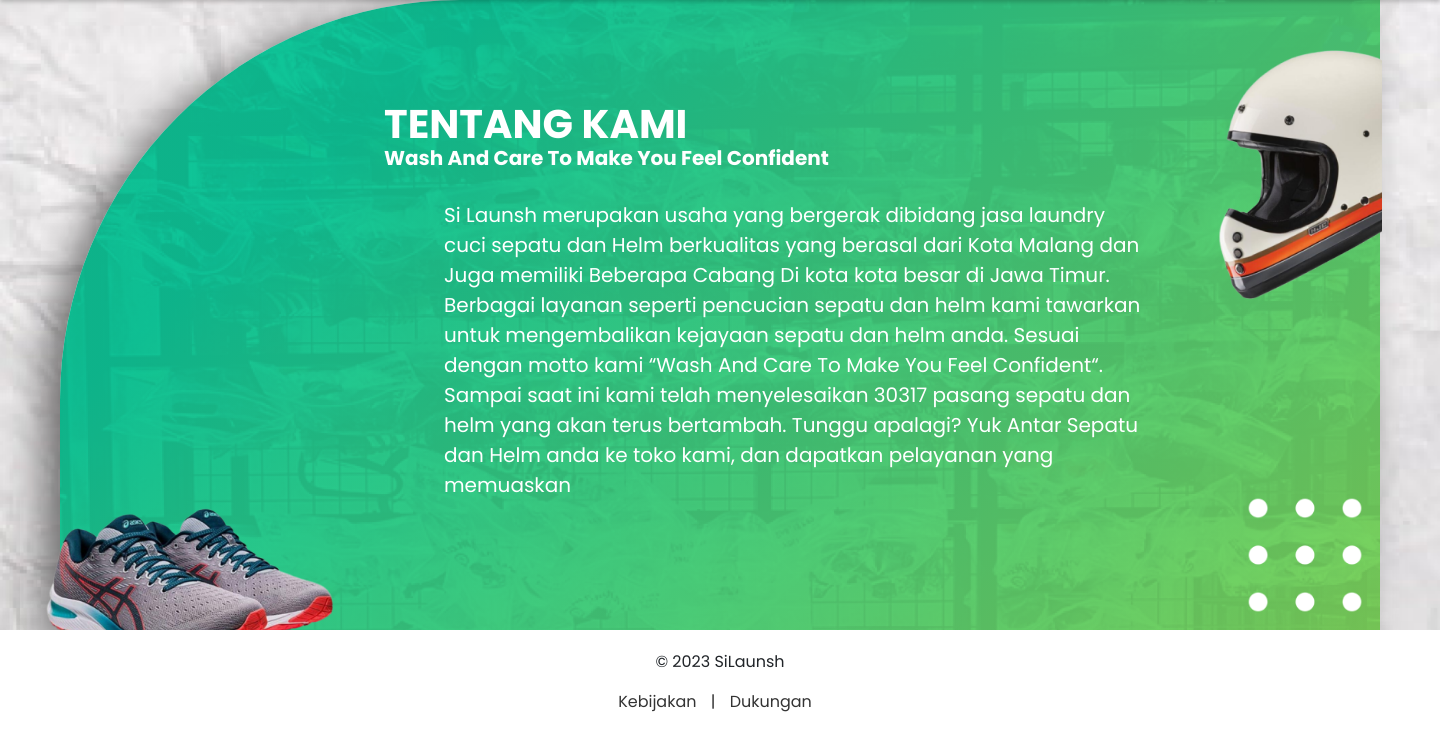
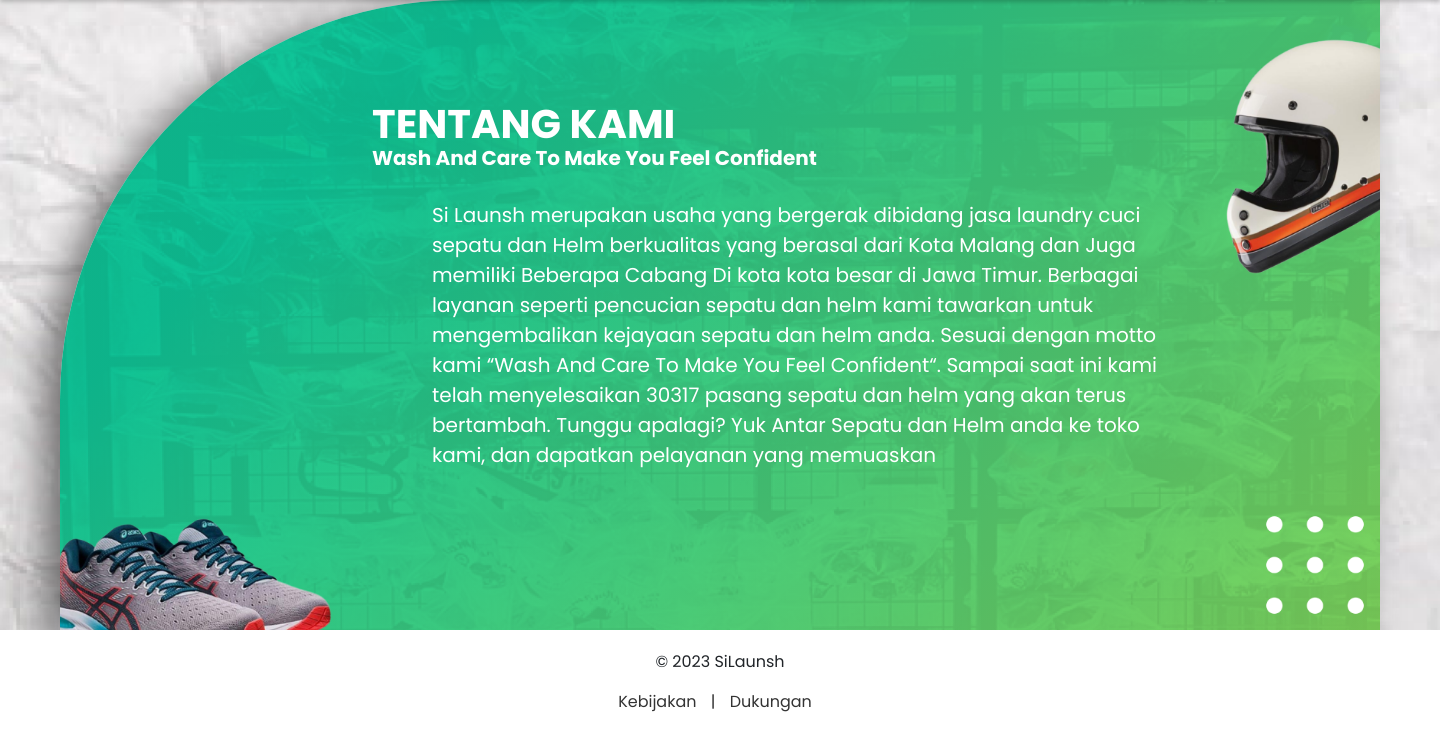
Before and after one commit to RizqiZamzamiJamil/Cuci_Sepatu_Si_Launsh, a CodeIgniter 4 app: template app/Views/pages/about.php in a window 1440 px wide. Shown: the part 66-800 px from the top of the page. Run offline with PHP 8.4 and a stand-in for CodeIgniter, Linux system fonts and the light colour scheme; the template is opened without the code that fills it, so the values that code supplies are empty; some libraries are stand-ins or nearby versions.

Commit message:
perubahan-test responsive (tentang)

```diff
--- a/app/Views/layout/template.php
+++ b/app/Views/layout/template.php
@@ -27,7 +27,7 @@
   <script src="https://cdn.jsdelivr.net/npm/bootstrap@5.3.0-alpha3/dist/js/bootstrap.bundle.min.js" integrity="sha384-ENjdO4Dr2bkBIFxQpeoTz1HIcje39Wm4jDKdf19U8gI4ddQ3GYNS7NTKfAdVQSZe" crossorigin="anonymous"></script>
 </body>
 
-<footer data-aos="fade-up" data-aos-delay="150">
+<footer>
   <div class="footer-content">
     <p>&copy; 2023 SiLaunsh</p>
     <div class="footer-links">
--- a/app/Views/pages/about.php
+++ b/app/Views/pages/about.php
@@ -3,6 +3,7 @@
 <?= $this->section('content'); ?>
 <style>
     .tentang-kami .container {
+        position: relative;
         background: linear-gradient(136.6deg, #0FC598 21.76%, #BFDB38 146.07%),
             url(/img/tentang-bg1.png);
         background-blend-mode: multiply;
@@ -15,90 +16,263 @@
         overflow: hidden;
     }
 
-    .image-container {
+    .image-wrapper img {
         position: absolute;
-        width: 1320px;
-        height: 630px;
-
     }
 
-    .image-container img {
-        position: absolute;
-        height: auto;
-        max-width: 100%;
-        margin-left: auto;
-        margin-right: auto;
-        top: 0;
-        left: 0;
+    .tentang {
+        position: relative;
+        max-width: 790px;
+        width: 100%;
+        margin-left: 300px;
+        color: white;
     }
 
-    .row {
-        position: relative;
-        width: 790px;
-        color: white;
-        margin-left: 300px;
-    }
-
-    .row h1 {
+    .tentang h1 {
+        font-size: 40px;
         margin-top: 100px;
     }
 
-    .row h3 {
+    .tentang h2 {
         font-size: 20px;
         margin-top: -10px;
     }
 
-    .row h2 {
-        font-family: 'Poppins', sans-serif;
-        font-size: 52px;
-        font-weight: 700px;
-        width: 614px;
-        margin-left: auto;
-        margin-right: auto;
-        margin-bottom: 10px;
-    }
-
-    .row p {
+    .tentang p {
         margin-left: 60px;
         margin-top: 30px;
         font-size: 20px;
-        font-weight: 400;
     }
 
     #helm {
-        width: 190px;
-        /*         height: 280px; */
-        margin-top: 40px;
-        margin-left: 1120px;
+        top: 30px;
+        right: 0;
+        height: 250px;
+
     }
 
     #sepatu {
-        width: 350px;
-        margin-left: -50px;
-        margin-top: 470px;
+        height: 230px;
+        bottom: -80px;
+        left: -40px;
     }
 
     #bulatan {
-        width: 150px;
-        margin-top: 480px;
-        margin-left: 1158px;
+        bottom: 0;
+        right: 0;
+        height: 130px;
+    }
+
+    @media (max-width: 1399px) {
+        .tentang-kami .container {
+            border-radius: 380px 0px 0px 0px;
+        }
+
+        .tentang {
+            max-width: 790px;
+            width: 60%;
+            margin-left: 280px;
+            /* -20 */
+        }
+
+        .tentang h1 {
+            font-size: 38px;
+            /* -2 */
+            margin-top: 100px;
+        }
+
+        .tentang h2 {
+            font-size: 19px;
+            /* -1 */
+            margin-top: -10px;
+        }
+
+        .tentang p {
+            font-size: 19px;
+            /* -1 */
+            margin-left: 60px;
+            margin-top: 30px;
+        }
+
+        #helm {
+            top: 30px;
+            right: 0;
+            height: 240px;
+
+        }
+
+        #sepatu {
+            height: 220px;
+            bottom: -80px;
+            left: -40px;
+        }
+
+        #bulatan {
+            bottom: 0;
+            right: 0;
+            height: 120px;
+        }
+
+    }
+
+    @media (max-width:1199px) {
+        .tentang-kami .container {
+            border-radius: 330px 0px 0px 0px; /* -50 */
+        }
+
+        .tentang {
+            max-width: 790px;
+            width: 55%; /* -5 */
+            margin-left: 220px; /* -60 */
+        }
+
+        .tentang h1 {
+            font-size: 36px; /* -2 */
+            margin-top: 100px;
+        }
+
+        .tentang h2 {
+            font-size: 18px; /* -1 */
+            margin-top: -10px;
+        }
+
+        .tentang p {
+            font-size: 18px; /* -1 */
+            margin-left: 60px;
+            margin-top: 30px;
+        }
+
+        #helm {
+            top: 30px;
+            right: 0;
+            height: 220px; /* -20 */
+
+        }
+
+        #sepatu {
+            height: 200px; /* -20 */
+            bottom: -80px;
+            left: -40px;
+        }
+
+        #bulatan {
+            bottom: 0;
+            right: 0;
+            height: 110px; /* -10 */
+        }
+    }
+
+    @media (max-width:991px) {
+        .tentang-kami .container {
+            border-radius: 250px 0px 0px 0px; /* -80 */
+        }
+
+        .tentang {
+            max-width: 790px;
+            width: 55%; /* -10 */
+            margin-left: 150px; /* -70 */
+        }
+
+        .tentang h1 {
+            font-size: 28px; /* -8 */
+            margin-top: 100px;
+        }
+
+        .tentang h2 {
+            font-size: 15px; /* -3 */
+            margin-top: -10px;
+        }
+
+        .tentang p {
+            font-size: 15px; /* -3 */
+            margin-left: 60px;
+            margin-top: 30px;
+        }
+
+        #helm {
+            top: 30px;
+            right: 0;
+            height: 180px; /* -50 */
+
+        }
+
+        #sepatu {
+            height: 150px; /* -50 */
+            bottom: -50px;
+            left: -40px;
+        }
+
+        #bulatan {
+            bottom: 0;
+            right: 0;
+            height: 80px; /* -30 */
+        }
+    }
+
+    @media (max-width:767px) {
+        .tentang-kami .container {
+            border-radius: 200px 0px 0px 0px; /* -50 */
+        }
+
+        .tentang {
+            max-width: 790px;
+            width: 60%;
+            margin-left: 80px; /* -40 */
+        }
+
+        .tentang h1 {
+            font-size: 26px; /* -2 */
+            margin-top: 100px;
+        }
+
+        .tentang h2 {
+            font-size: 13px; /* -2 */
+            margin-top: -10px;
+        }
+
+        .tentang p {
+            font-size: 13px; /* -2 */
+            margin-left: 60px;
+            margin-top: 30px;
+        }
+
+        #helm {
+            top: 30px;
+            right: 0;
+            height: 150px; /* -30 */
+
+        }
+
+        #sepatu {
+            height: 130px; /* -20 */
+            bottom: -35px;
+            left: -40px;
+        }
+
+        #bulatan {
+            bottom: 0;
+            right: 0;
+            height: 80px; /* -30 */
+        }
     }
 </style>
 
 <section class="tentang-kami" data-aos="fade-up">
     <div class="container">
-        <div class="image-container">
-            <img data-aos="fade-left" src="/img/hero-helm.png" alt="" id="helm">
-            <img data-aos="fade-right" data-aos-delay="100" src="/img/hero-sepatu.png" alt="" id="sepatu">
-            <img data-aos="fade-up" data-aos-delay="200" src="/img/hero-bulat.png" alt="" id="bulatan">
+        <div class="image-wrapper">
+            <img data-aos="fade-left" data-aos-delay="100" src="/img/hero-helm.png" alt="" id="helm">
+            <img data-aos="fade-right" data-aos-delay="200" src="/img/hero-sepatu.png" alt="" id="sepatu">
+            <img data-aos="fade-up" data-aos-delay="300" src="/img/hero-bulat.png" alt="" id="bulatan">
+        </div>
+        <div class="tentang">
+            <h1 data-aos="fade-up" data-aos-delay="100"><b>TENTANG KAMI </b></h1>
+            <h2 data-aos="fade-up" data-aos-delay="200"><b>Wash And Care To Make You Feel Confident</b></h2>
+            <p data-aos="fade-up" data-aos-delay="300">Si Launsh merupakan usaha yang bergerak dibidang jasa laundry cuci sepatu dan Helm berkualitas yang berasal dari Kota Malang dan Juga memiliki Beberapa Cabang Di kota kota besar di Jawa Timur.
+                Berbagai layanan seperti pencucian sepatu dan helm kami tawarkan untuk mengembalikan kejayaan sepatu dan helm anda. Sesuai dengan motto kami “Wash And Care To Make You Feel Confident“. Sampai saat ini kami telah menyelesaikan 30317 pasang sepatu dan helm yang akan terus bertambah. Tunggu apalagi? Yuk Antar Sepatu dan Helm anda ke toko kami, dan dapatkan pelayanan yang memuaskan</p>
+        </div>
+        <div class="tentang">
+            <div class="col">
 
-        </div>
-        <div class="row">
-            <div class="col">
-                <h1 data-aos="fade-up" data-aos-delay="100"><b>TENTANG KAMI </b></h1>
-                <h3 data-aos="fade-up" data-aos-delay="200"><b>Wash And Care To Make You Feel Confident</b></h3>
-                <p data-aos="fade-up" data-aos-delay="300">Si Launsh merupakan usaha yang bergerak dibidang jasa laundry cuci sepatu dan Helm berkualitas yang berasal dari Kota Malang dan Juga memiliki Beberapa Cabang Di kota kota besar di Jawa Timur.
-                    Berbagai layanan seperti pencucian sepatu dan helm kami tawarkan untuk mengembalikan kejayaan sepatu dan helm anda. Sesuai dengan motto kami “Wash And Care To Make You Feel Confident“. Sampai saat ini kami telah menyelesaikan 30317 pasang sepatu dan helm yang akan terus bertambah. Tunggu apalagi? Yuk Antar Sepatu dan Helm anda ke toko kami, dan dapatkan pelayanan yang memuaskan</p>
             </div>
         </div>
     </div>
--- a/public/css/style.css
+++ b/public/css/style.css
@@ -8,6 +8,7 @@ footer {
     background-color: #ffffff;
     padding: 20px;
     text-align: center;
+    position: sticky;
   }
 
   .footer-content {
@@ -20,19 +21,3 @@ footer {
     color: #333333;
     text-decoration: none;
   }
-
-  /* Tablet */
-  @media (max-width:768px){
-    html{
-      font-size: 62.5%;
-    }
-  }
-
-
-
-  /* Handphone */
-  @media (max-width:450px){
-    html{
-      font-size: 55%;
-    }
-  }
```
